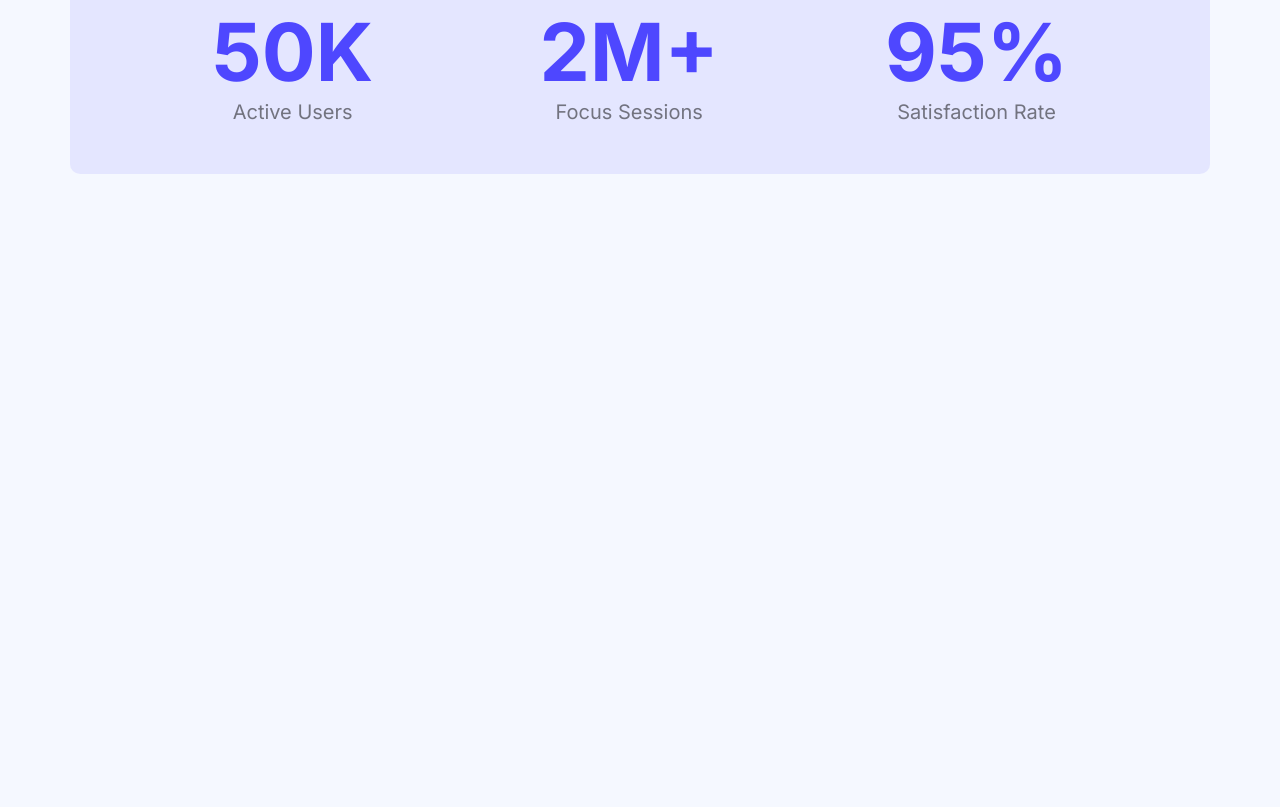
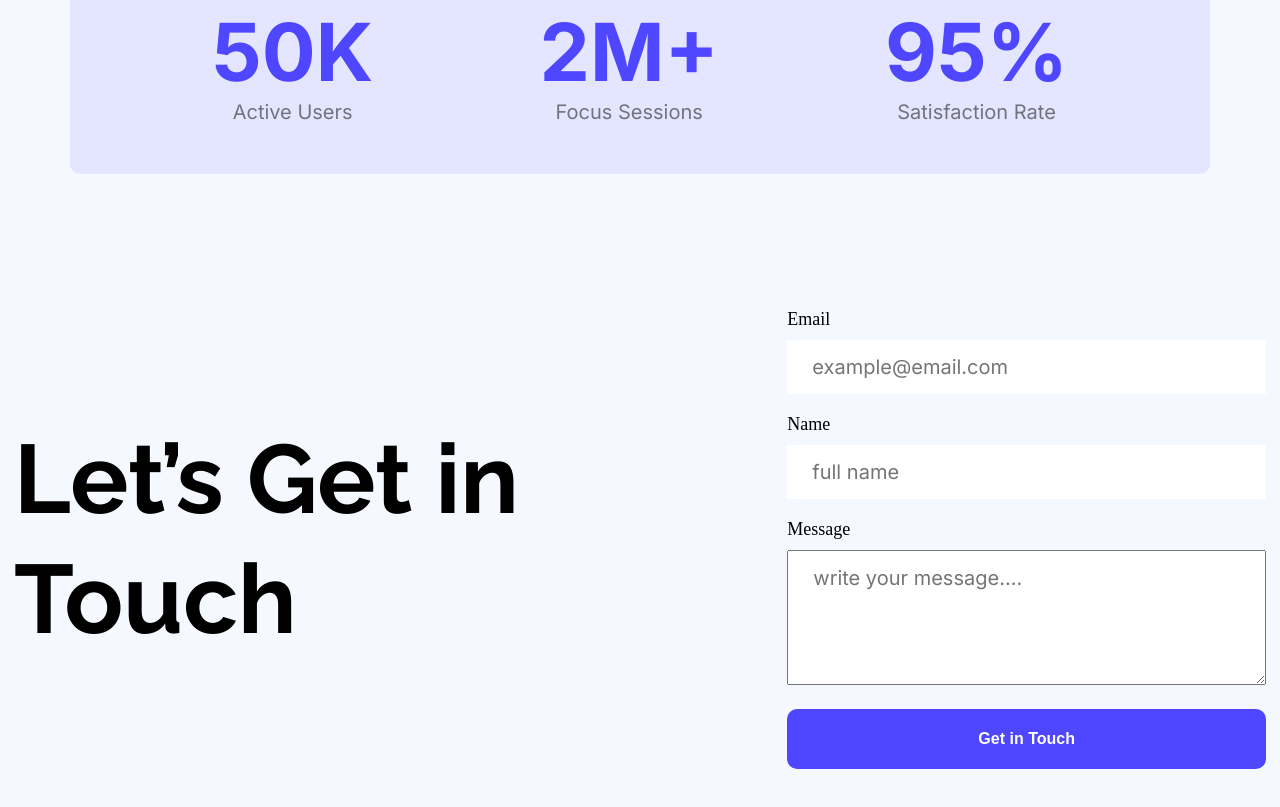
Before and after one commit to naimsadiq/Assignment-001-Project, a plain HTML site: page index.html in a window 1280 px wide. Shown: the part 1342-2149 px from the top of the page. Before the commit the page ends 1651 px from the top, so only its background shows below. Drawn offline with Linux system fonts and the light colour scheme.

Commit message:
Touch Section complete

```diff
--- a/index.html
+++ b/index.html
@@ -58,7 +58,23 @@
         <!-- === Productive Users Section end === -->
 
 
+        <!-- === Let’s Get In Touch Section start === -->
+        <section class="touch-section">
+            <h1>Let’s Get in Touch</h1>
+            <form action="#">
+                <label for="email">Email</label>
+                <input type="email" name="" id="email" placeholder="example@email.com" class="text-input">
 
+                <label for="name">Name</label>
+                <input type="text" name="" id="name" placeholder="full name" class="text-input">
+
+                <label for="message">Message</label>
+                <textarea name="" id="message" placeholder="write your message...." class="text-box"></textarea>
+
+                <input type="submit" value="Get in Touch" class="btn">
+            </form>
+        </section>
+        <!-- === Let’s Get In Touch Section end === -->
 
 
 
--- a/styles/style.css
+++ b/styles/style.css
@@ -153,3 +153,70 @@ header{
     color: rgba(0, 0, 0, 50%);
 }
 /* === Productive Users Section style end === */
+
+/* === Let’s Get In Touch Section style start === */
+.touch-section{
+    max-width: 1252px;
+    margin: 0 auto 70px;
+    display: flex;
+    justify-content: space-between;
+    align-items: center;
+    /* gap: 233px; */
+
+}
+.touch-section h1{
+    font-size: 97px;
+    font-weight: bold;
+    font-family: "Raleway", sans-serif;
+    line-height: 120px;
+    color: #000000;
+}
+
+.touch-section form{
+   width: 500px;
+}
+
+form label{
+    display: block;
+    font-size: 18px;
+    font-weight: 500;
+    color: #000000;
+    margin-bottom: 10px;
+}
+
+form .text-input{
+    width: 100%;
+    display: block;
+    font-size: 20px;
+    font-family: "Inter", sans-serif;
+    color: rgba(0, 0, 0, 50%);
+    padding: 15px 25px;
+    background-color: #ffffff;
+    border: none;
+    margin-bottom: 20px;
+
+}
+
+form .text-box{
+    height: 135px;
+    width: 100%;
+    margin-bottom: 20px;
+    padding: 15px 25px;
+    font-size: 20px;
+    color: rgba(0, 0, 0, 50%);
+    font-family: "Inter", sans-serif;
+}
+
+form .btn{
+    width: 100%;
+    height: 60px;
+    border: none;
+    background-color: #4E47FF;
+    color: #ffffff;
+    font-size: 16px;
+    font-weight: bold;
+    border-radius: 10px;
+}
+
+
+/* === Let’s Get In Touch Section style end === */
```
